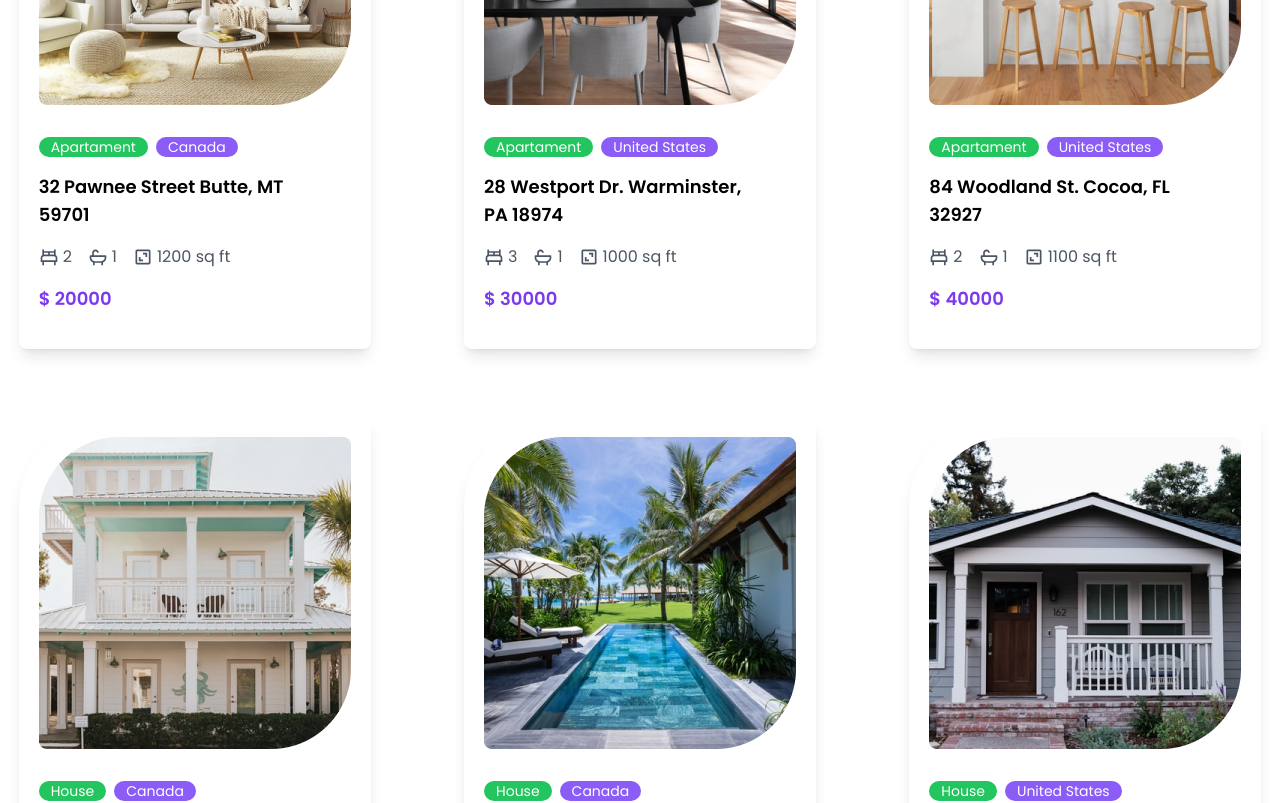
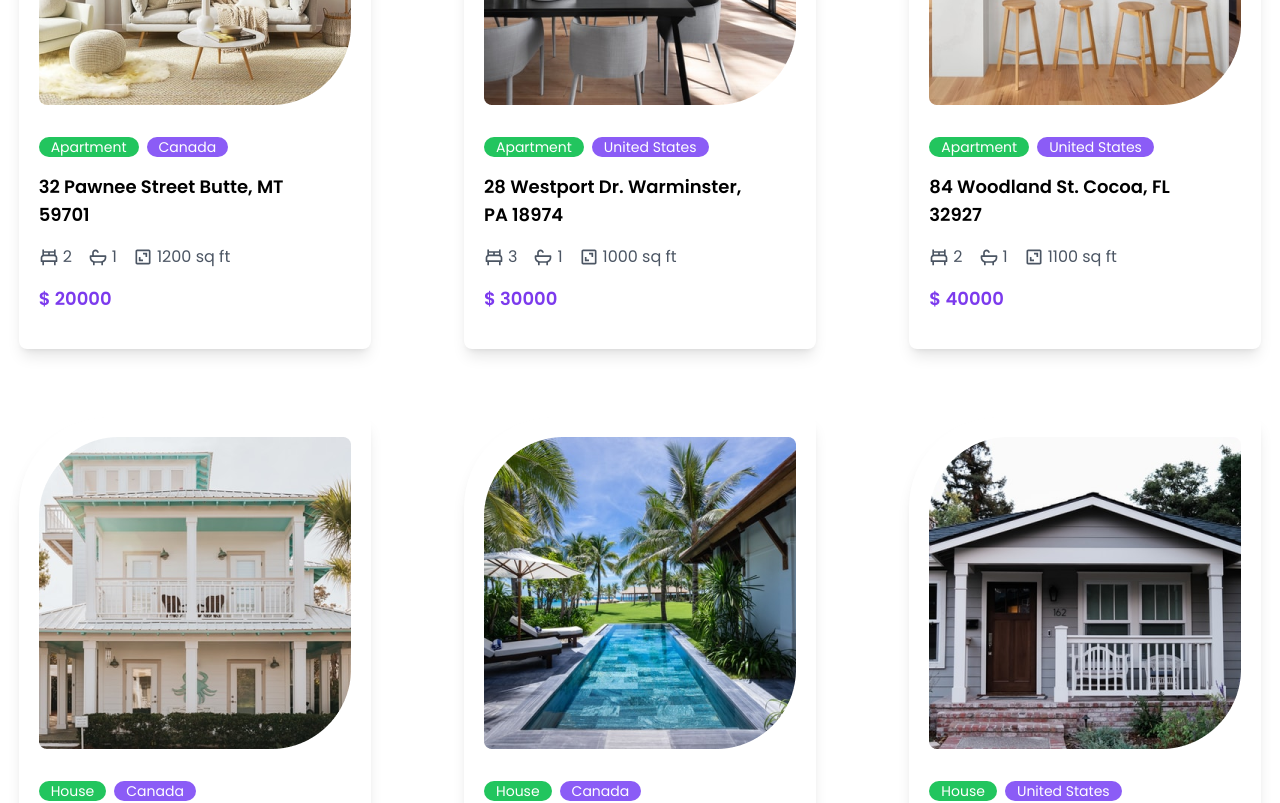
Before and after one commit to Harries-Gavtham/Real-Estate-Website, a React (Vite) app: page / in a window 1280 px wide. Shown: the part 2400-3203 px from the top of the page. Built offline with nearby package versions, Linux system fonts and the light colour scheme.

Commit message:
Fixed the no results found text. Project is completed. Still could implement features to wishlist properties,view listings of individual agents,login & signup pages and form submit result page.

```diff
--- a/src/components/HouseList.jsx
+++ b/src/components/HouseList.jsx
@@ -16,7 +16,7 @@ const HouseList = () => {
   if (houses.length < 1) {
     return (
       <div className="text-center text-3xl text-gray-400 mt-48">
-        Sorry, nothing found.
+        Sorry, No results for your requirement.
       </div>
     );
   }
--- a/src/utilities/Data.jsx
+++ b/src/utilities/Data.jsx
@@ -183,8 +183,8 @@ export const housesData = [
   },
   {
     id: 7,
-    type: "Apartament",
-    name: "Apartament 1",
+    type: "Apartment",
+    name: "Apartment 1",
     description:
       "Move-in ready ranch with low maintenance. Sunroom addition & updated appliances. Easy living awaits! ",
     image: Apartment1,
@@ -204,8 +204,8 @@ export const housesData = [
   },
   {
     id: 8,
-    type: "Apartament",
-    name: "Apartament 2",
+    type: "Apartment",
+    name: "Apartment 2",
     description:
       "Light-filled loft with exposed brick. Rooftop terrace & modern kitchen. Urban chic living! ",
     image: Apartment2,
@@ -225,8 +225,8 @@ export const housesData = [
   },
   {
     id: 9,
-    type: "Apartament",
-    name: "Apartament 3",
+    type: "Apartment",
+    name: "Apartment 3",
     description:
       "Luxury condo with chef's kitchen & marble countertops. Walk-in shower & stunning city views. Unwind in style!",
     image: Apartment3,
@@ -372,8 +372,8 @@ export const housesData = [
   },
   {
     id: 16,
-    type: "Apartament",
-    name: "Apartament 16",
+    type: "Apartment",
+    name: "Apartment 16",
     description:
       "Industrial loft conversion with soaring ceilings. Exposed brick walls & modern kitchen. Live in a work of art!",
     image: Apartment4,
@@ -393,8 +393,8 @@ export const housesData = [
   },
   {
     id: 17,
-    type: "Apartament",
-    name: "Apartament 17",
+    type: "Apartment",
+    name: "Apartment 17",
     description:
       "Immaculate condo with panoramic mountain views. Balcony access from every bedroom. Wake up to paradise! ",
     image: Apartment5,
@@ -414,8 +414,8 @@ export const housesData = [
   },
   {
     id: 18,
-    type: "Apartament",
-    name: "Apartament 18",
+    type: "Apartment",
+    name: "Apartment 18",
     description:
       "Studio apartment with jaw-dropping city skyline views. Sleek Murphy bed & modern appliances. Urban living redefined! ",
     image: Apartment6,
```
